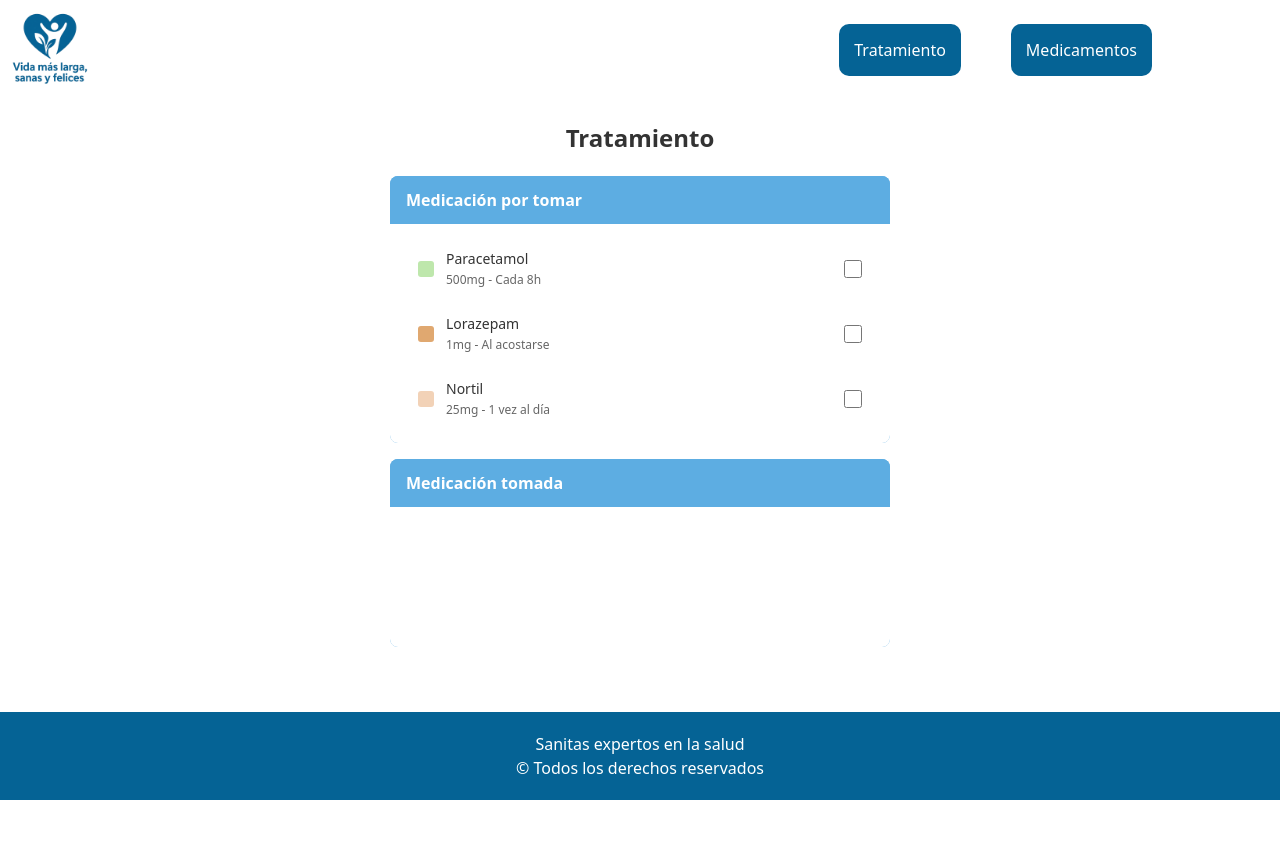
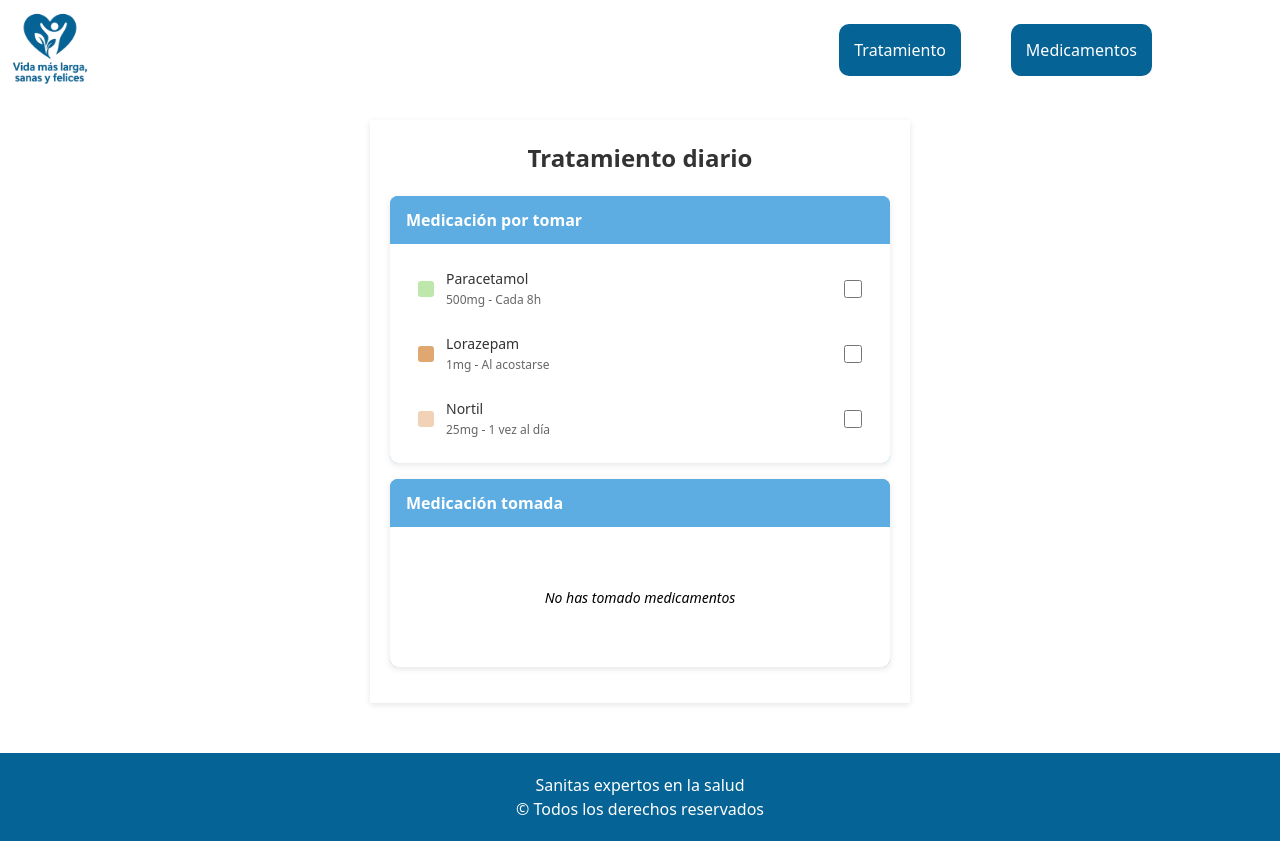
Before and after one commit to niaofnarnia/frontend-sanitas, a React (Vite) app: page /treatment in a window 1280 px wide. Before the commit the page ends 800 px from the top, so only its background shows below. Built offline with nearby package versions, Linux system fonts and the light colour scheme.

Commit message:
style(treament): add box-shadow to divs in Treatment.css

```diff
--- a/src/pages/Treatment.css
+++ b/src/pages/Treatment.css
@@ -1,8 +1,9 @@
 
-.containerStyle-treatment {
+.container-style-treatment {
     padding: 20px;
     width: 500px;
-    margin: 0 auto;
+    margin: 20px auto 50px auto;
+    box-shadow: 0 2px 6px rgba(0, 0, 0, 0.1);
 }
 
 .item-style-treatment {
@@ -71,6 +72,7 @@
 }
 
 /*Componente para cada sección (Por tomar / Tomada)*/
+.sectionStyle{}
 .header-style {
     background-color: #5dade2;
     color: white;
@@ -80,13 +82,13 @@
     font-weight: 600;
 }
 
-.content-style {
-
-}
+/* .content-style {
+    background-color: ;
+} */
 
 .empty-style {
     text-align: center;
-    color: #fff;
+    /* color: #fff; */
     font-size: 14px;
     font-style: italic;
 }
--- a/src/pages/Treatment.jsx
+++ b/src/pages/Treatment.jsx
@@ -70,7 +70,8 @@ const MedicationSection = ({ title, medications, onToggle, showCheckbox = true,
     marginBottom: '16px',
     overflow: 'hidden',
     minHeight: isEmpty ? '120px' : 'auto',
-    with: '500px'
+    with: '500px',
+    boxShadow: '0 2px 6px rgba(0, 0, 0, 0.1)',
   };
 
   const contentStyle = {
@@ -79,13 +80,6 @@ const MedicationSection = ({ title, medications, onToggle, showCheckbox = true,
     display: 'flex',
     flexDirection: 'column',
     justifyContent: medications.length === 0 ? 'center' : 'flex-start'
-  };
-
-  const emptyStyle = {
-    textAlign: 'center',
-    color: '#fff',
-    fontSize: '14px',
-    fontStyle: 'italic'
   };
 
   return (
@@ -102,7 +96,7 @@ const MedicationSection = ({ title, medications, onToggle, showCheckbox = true,
             />
           ))
         ) : (
-          <p className='empty-style' style={emptyStyle}>
+          <p className='empty-style'>
             {showCheckbox ? 'No hay medicamentos por tomar' : 'No has tomado medicamentos'}
           </p>
         )}
@@ -187,7 +181,7 @@ const Treatment = () => {
 
   if (loading) {
     return (
-      <div className='containerStyle-treatment'>
+      <div className='container-style-treatment'>
         <p style={{ textAlign: 'center', padding: '40px' }}>
           Cargando tratamiento...
         </p>
@@ -196,8 +190,8 @@ const Treatment = () => {
   }
 
   return (
-    <div className='containerStyle-treatment'>
-      <h1 style={titleStyle}>Tratamiento</h1>
+    <div className='container-style-treatment'>
+      <h1 style={titleStyle}>Tratamiento diario</h1>
 
       {/* Sección: Medicación por tomar */}
       <MedicationSection
```
